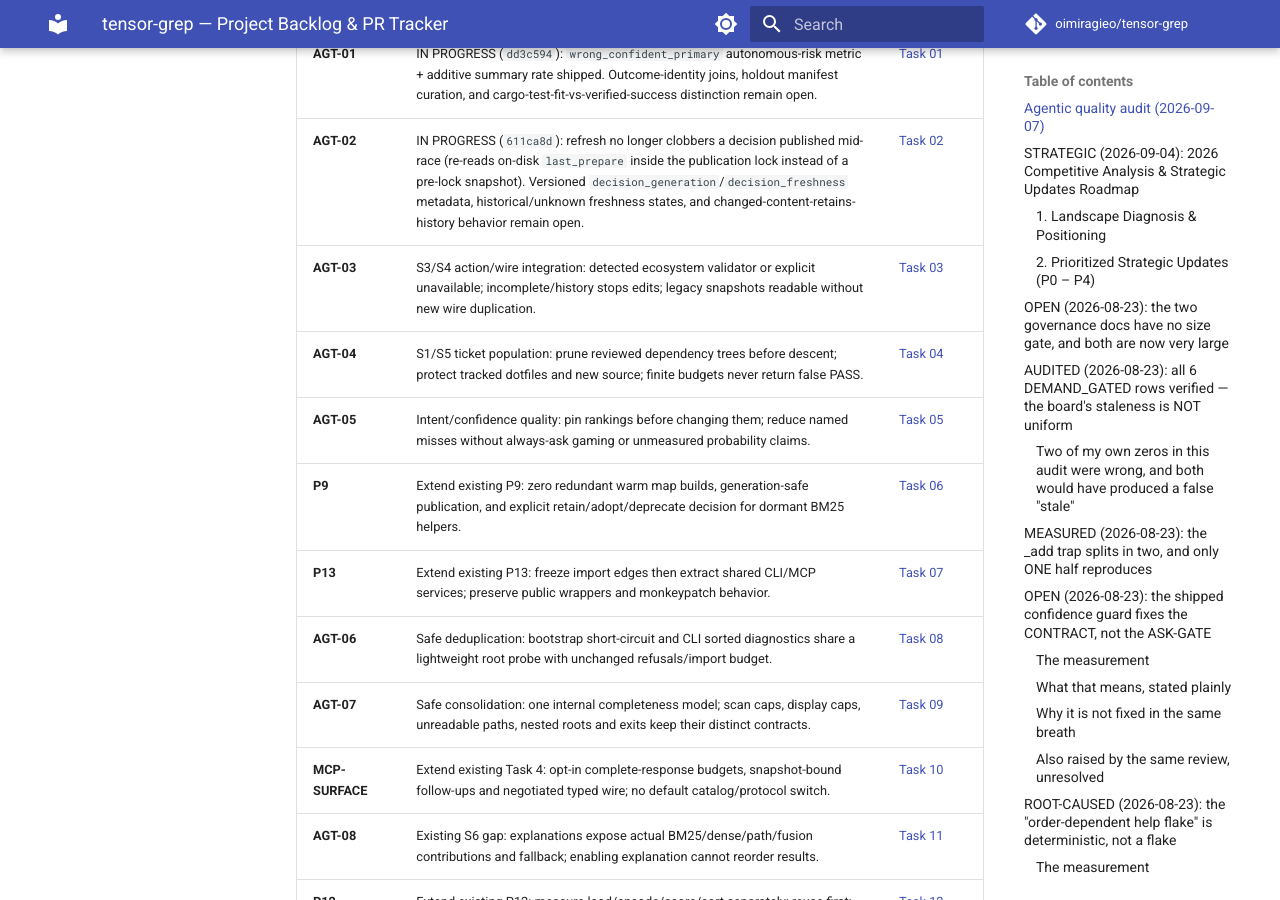
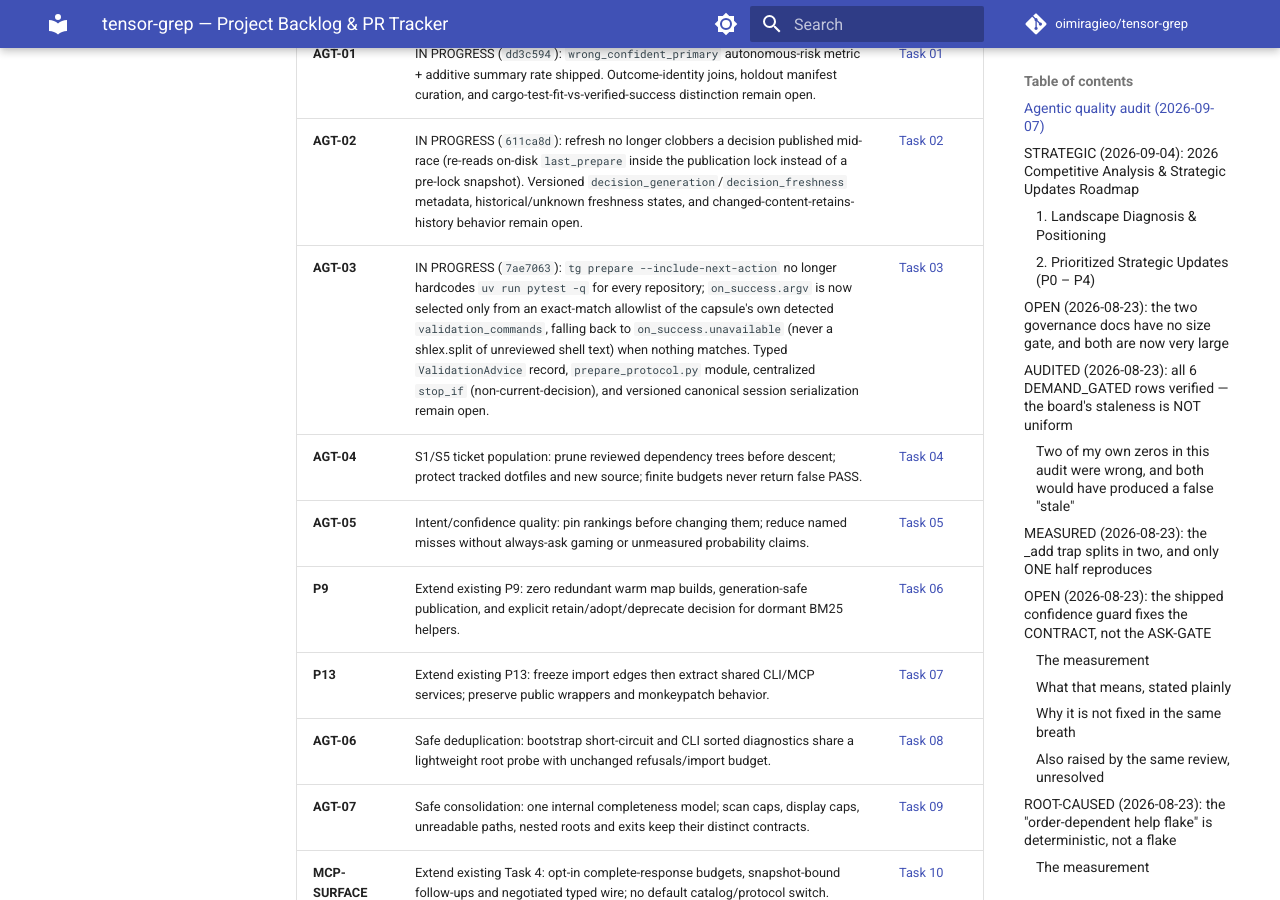
Before and after one commit to oimiragieo/tensor-grep, an MkDocs documentation site: the page built from docs/BACKLOG.md, in a window 1280 px wide and 900 px high, scrolled down 488 px. Built offline with MkDocs 1.6.1 and Material for MkDocs 9.7.7, drawn with Linux system fonts in a browser that asks for light colours; comment, search, counter and statistics services are not loaded; some of the changed text lies outside the part shown.

Commit message:
docs(backlog): flip AGT-03 to IN PROGRESS, cite 7ae7063
Co-Authored-By: Claude Sonnet 5 <noreply@anthropic.com>
Claude-Session: https://claude.ai/code/session_01WqGN9azYYd4Kvoqyv2MqwT

```diff
--- a/docs/BACKLOG.md
+++ b/docs/BACKLOG.md
@@ -9,7 +9,7 @@
 |---|---|---|
 | **AGT-01** | IN PROGRESS (`dd3c594`): `wrong_confident_primary` autonomous-risk metric + additive summary rate shipped. Outcome-identity joins, holdout manifest curation, and cargo-test-fit-vs-verified-success distinction remain open. | [Task 01](plans/2026-09-07-agentic-quality-simplification.md#task-01) |
 | **AGT-02** | IN PROGRESS (`611ca8d`): refresh no longer clobbers a decision published mid-race (re-reads on-disk `last_prepare` inside the publication lock instead of a pre-lock snapshot). Versioned `decision_generation`/`decision_freshness` metadata, historical/unknown freshness states, and changed-content-retains-history behavior remain open. | [Task 02](plans/2026-09-07-agentic-quality-simplification.md#task-02) |
-| **AGT-03** | S3/S4 action/wire integration: detected ecosystem validator or explicit unavailable; incomplete/history stops edits; legacy snapshots readable without new wire duplication. | [Task 03](plans/2026-09-07-agentic-quality-simplification.md#task-03) |
+| **AGT-03** | IN PROGRESS (`7ae7063`): `tg prepare --include-next-action` no longer hardcodes `uv run pytest -q` for every repository; `on_success.argv` is now selected only from an exact-match allowlist of the capsule's own detected `validation_commands`, falling back to `on_success.unavailable` (never a shlex.split of unreviewed shell text) when nothing matches. Typed `ValidationAdvice` record, `prepare_protocol.py` module, centralized `stop_if` (non-current-decision), and versioned canonical session serialization remain open. | [Task 03](plans/2026-09-07-agentic-quality-simplification.md#task-03) |
 | **AGT-04** | S1/S5 ticket population: prune reviewed dependency trees before descent; protect tracked dotfiles and new source; finite budgets never return false PASS. | [Task 04](plans/2026-09-07-agentic-quality-simplification.md#task-04) |
 | **AGT-05** | Intent/confidence quality: pin rankings before changing them; reduce named misses without always-ask gaming or unmeasured probability claims. | [Task 05](plans/2026-09-07-agentic-quality-simplification.md#task-05) |
 | **P9** | Extend existing P9: zero redundant warm map builds, generation-safe publication, and explicit retain/adopt/deprecate decision for dormant BM25 helpers. | [Task 06](plans/2026-09-07-agentic-quality-simplification.md#task-06) |
```
